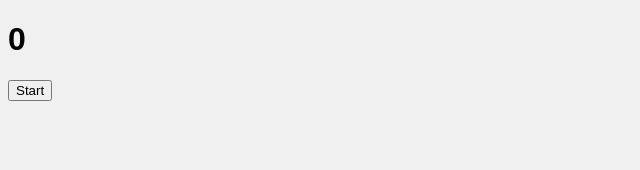
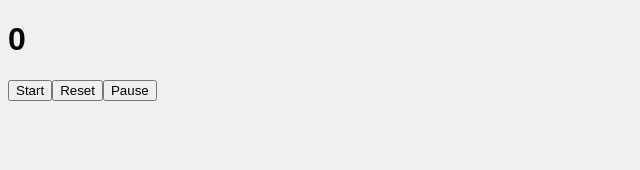
Before and after one commit to MHamzaFarooq/react-practice, a React (Vite) app: page / in a window 1280 px wide. Shown: the top 170 px of the page, without its empty margins (0-640 px from the left). Built offline with nearby package versions, Linux system fonts and the light colour scheme.

Commit message:
created stopwatch using useEffect

```diff
--- a/StopWatch.jsx
+++ b/StopWatch.jsx
@@ -23,6 +23,8 @@ function StopWatch() {
       <button onClick={() => setStartCount(!startCount)}>
         {startCount ? "Stop" : "Start"}
       </button>
+      <button onClick={() => setTime(0)}>Reset</button>
+      <button onClick={() => setStartCount(false)}>Pause</button>
     </>
   );
 }
```
